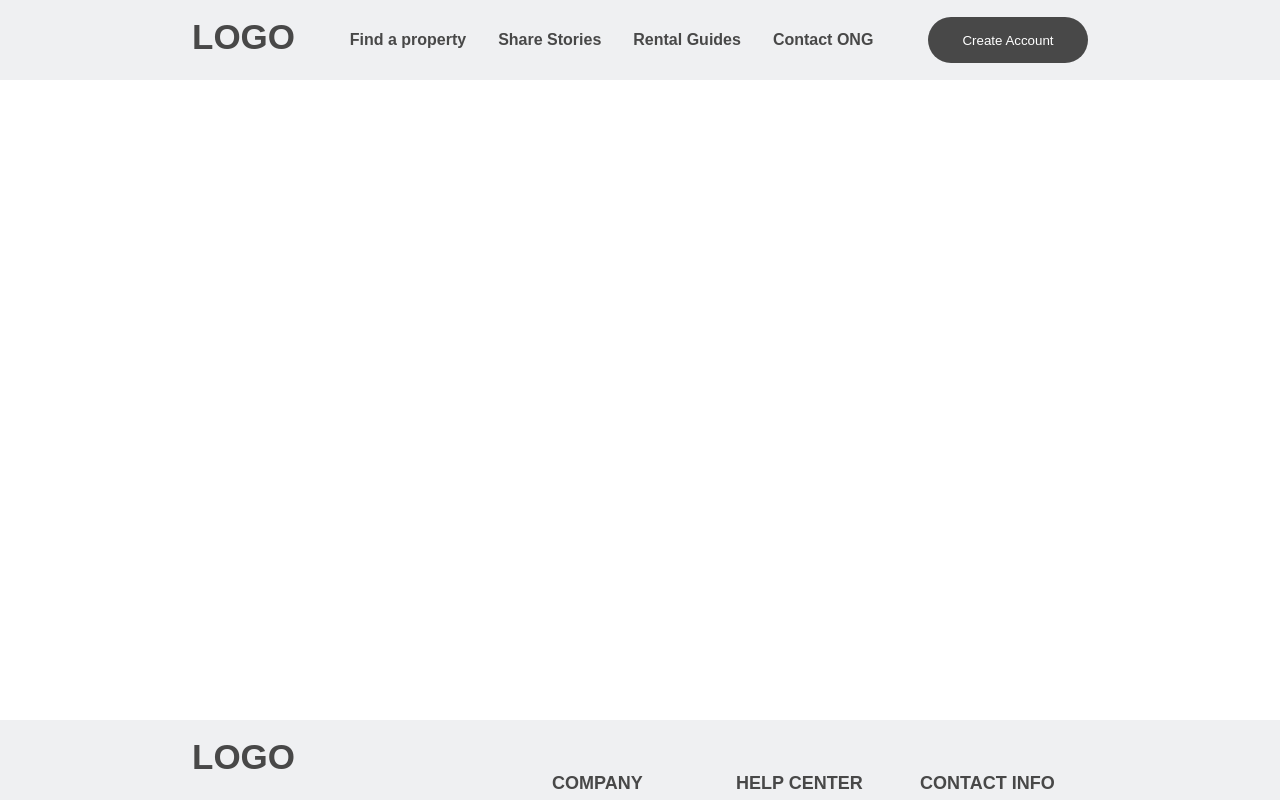
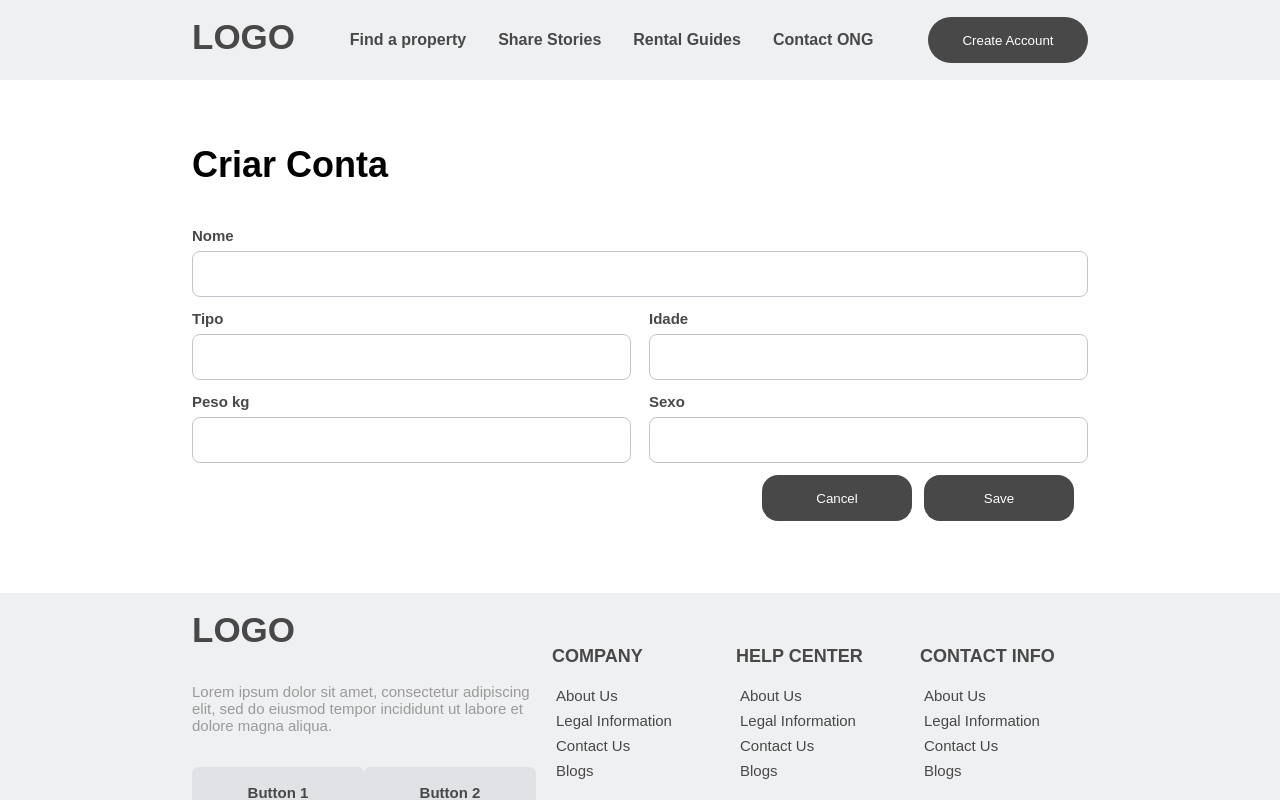
Before and after one commit to Romario-gomes/web-busca-pets, a Next.js app: page /pets/create in a window 1280 px wide. Shown: the top 800 px of the page. Built offline with nearby package versions, Linux system fonts and the light colour scheme.

Commit message:
Feat(Create Page Api Conection): add

```diff
--- a/package.json
+++ b/package.json
@@ -13,6 +13,7 @@
     "@types/node": "18.11.18",
     "@types/react": "18.0.26",
     "@types/react-dom": "18.0.10",
+    "axios": "^1.2.2",
     "eslint": "8.31.0",
     "eslint-config-next": "13.1.1",
     "next": "13.1.1",
--- /dev/null
+++ b/src/components/Input/index.tsx
@@ -0,0 +1,13 @@
+import style from './input.module.scss';
+
+interface IInputProps{
+  type: string;
+  name: string;
+  id?: string;
+}
+
+export default function Input({ type, name, id }: IInputProps) {
+  return (
+    <input className={style.input} type={type} name={name} id={id} />
+  )
+}
--- /dev/null
+++ b/src/components/Input/input.module.scss
@@ -0,0 +1,7 @@
+.input{
+  width: 100%;
+  height: 46px;
+  border: 1px solid #C2C6CC;
+  border-radius: 0.5rem;
+  margin: 4px 0;
+}
--- a/src/pages/pets/create/index.tsx
+++ b/src/pages/pets/create/index.tsx
@@ -1,13 +1,62 @@
+import { useEffect } from "react";
+import Container from "../../../components/Container";
 import Footer from "../../../components/Footer";
 import Header from "../../../components/Header";
+import Input from "../../../components/Input";
+import { api } from "../../../services/api";
 import style from "./pet.module.scss";
 
 export default function CreatePet() {
+
+
+  async function handleCreatePet() {
+    const response = await api.get('pets/list');
+    console.log("Resposta: ", response.data);
+  }
+
   return (
     <div className={style.container}>
-      <Header></Header>
+      <Header />
       <div className={style.contentCreatePet}>
+        <Container>
 
+          <form className={style.form}>
+          <h1>Criar Conta</h1>
+            <div>
+              <label htmlFor="name" className={style.labelForm}>Nome</label>
+              <Input type="text" id="name" name="name" />
+            </div>
+
+            <div className={style.inputGroup}>
+              <div className={style.formController}>
+                <label htmlFor="type" className={style.labelForm}>Tipo</label>
+                <Input type="text" id="type" name="type" />
+              </div>
+
+              <div className={style.formController}>
+                <label htmlFor="age" className={style.labelForm}>Idade</label>
+                <Input type="number" id="age" name="age" />
+              </div>
+            </div>
+
+            <div className={style.inputGroup}>
+              <div className={style.formController}>
+                <label htmlFor="wight" className={style.labelForm}>Peso kg</label>
+                <Input type="number" id="weight" name="weight" />
+              </div>
+
+              <div className={style.formController}>
+                <label htmlFor="genre" className={style.labelForm}>Sexo</label>
+                <Input type="number" id="genre" name="genre" />
+              </div>
+            </div>
+
+            <div className={style.buttonsSubmit}>
+              <button>Cancel</button>
+              <button type="button" onClick={handleCreatePet}>Save</button>
+            </div>
+          </form>
+        </Container>
       </div>
       <Footer />
     </div>
--- a/src/pages/pets/create/pet.module.scss
+++ b/src/pages/pets/create/pet.module.scss
@@ -1,3 +1,46 @@
-.contentCreatePet{
-  height: 80vh;
+.form{
+  display: flex;
+  flex-direction: column;
+  margin: 4rem 0;
+  color: black;
+
+
+  h1{
+    margin-bottom: 2rem;
+    font-size: 36px;
+  }
 }
+
+.labelForm{
+  color: var(--black-700);
+  font-size: 15px;
+  font-weight: 600;
+  line-height: 18px;
+  margin:80px 0;
+}
+.formController{
+  width: 49%;
+}
+.inputGroup{
+  display: flex;
+  width: 100%;
+  flex: 1;
+  justify-content: space-between;
+}
+
+.buttonsSubmit{
+  display: flex;
+  justify-content: flex-end;
+  padding: 0.5rem;
+
+  button{
+    width: 150px;
+    height: 46px;
+    border-radius: 1rem;
+    margin: 0 6px;
+    border: 0;
+    background-color: var(--black-700);
+    color: white
+
+  }
+}
--- /dev/null
+++ b/src/services/api.ts
@@ -0,0 +1,5 @@
+import axios from 'axios';
+
+export const api = axios.create({
+  baseURL: 'http://localhost:3333'
+})
```
Also changed, not shown: 2 other files (tests, documents, lock files or other folders).
